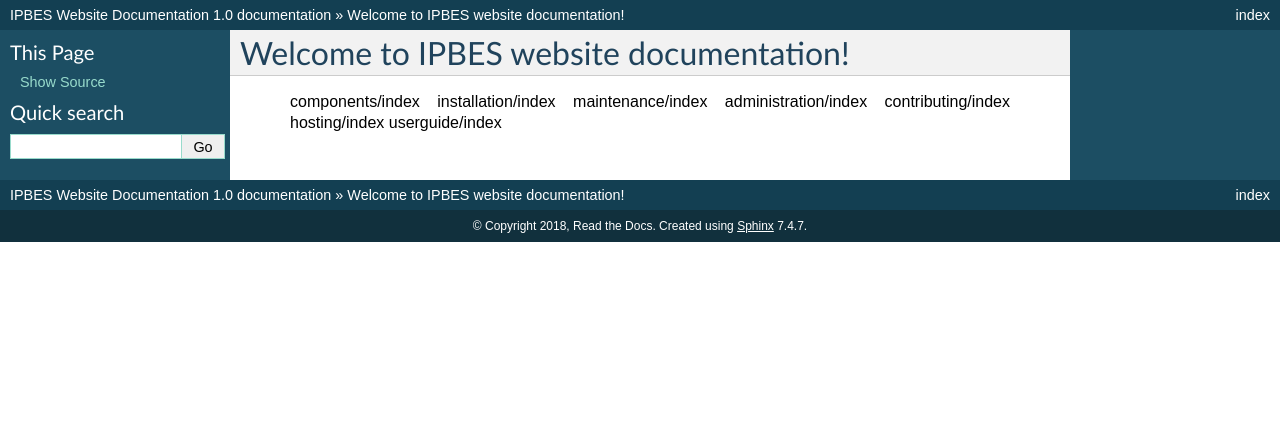
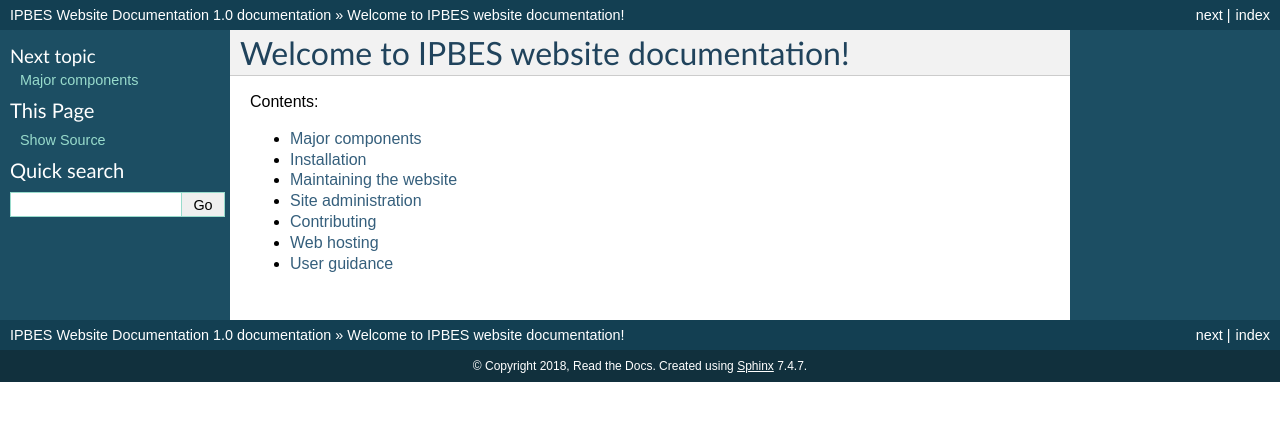
Before and after one commit to ipbes/ipbeswebdocs, a Sphinx documentation site: the page built from docs/index.rst, in a window 1280 px wide. Shown: the top 421 px of the page. Built offline with Sphinx 7.4.7, drawn with Linux system fonts in a browser that asks for light colours; part of the change alters nothing that is shown.

Commit message:
Update index.rst

```diff
--- a/docs/index.rst
+++ b/docs/index.rst
@@ -1,6 +1,9 @@
 Welcome to IPBES website documentation!
 =======================================
+Contents:
 
+.. toctree::
+   :maxdepth: 1
 
    components/index
    installation/index
```
